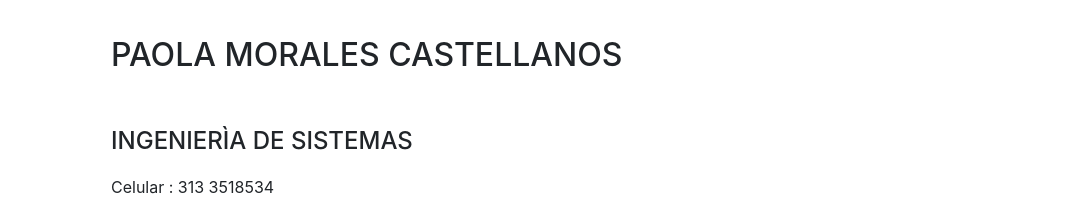
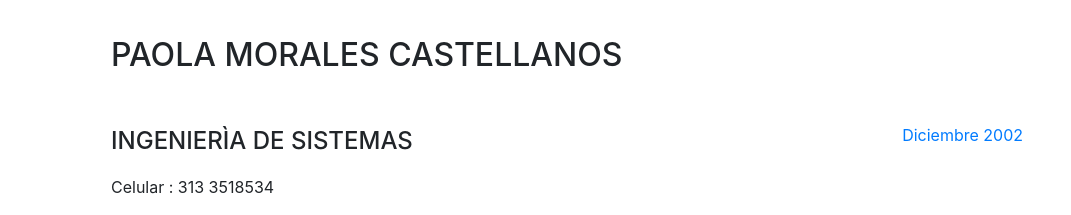
Before and after one commit to Monica0203/Hoja-de-vida-Actual, a website with bundled scripts: page index.html in a window 1280 px wide. Shown: the part 3500-3715 px from the top of the page, without its empty margins (209-1280 px from the left). Built offline with nearby package versions, Linux system fonts and the light colour scheme; files whose address does not match are found by name; a web font is replaced by a local one.

Commit message:
Update index.html

```diff
--- a/index.html
+++ b/index.html
@@ -228,8 +228,13 @@
               <p>Celular : 313 3518534</p>
             </div>
             <div class="resume-date text-md-right">
+              <span class="text-primary">Diciembre 2002</span>
             </div>
-           </section>
+          </div>
+
+        </div>
+      </section>
+
          <hr class="m-0">
          <section class="resume-section p-3 p-lg-5 d-flex flex-column" id="skills">
         <div class="my-auto">
```
